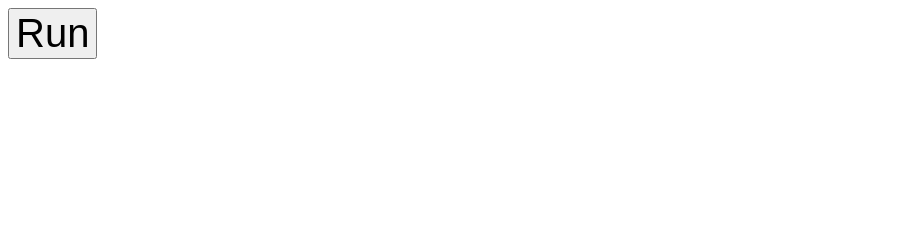
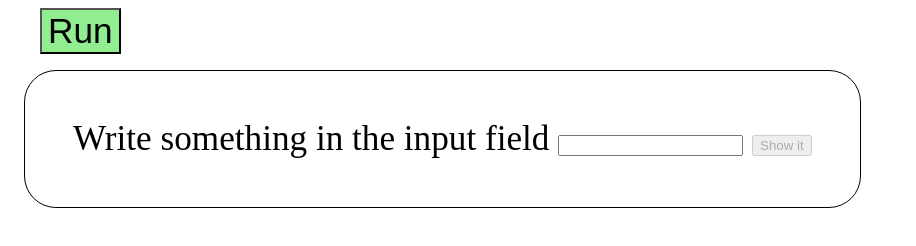
Before and after one commit to kostanikolov/js-advanced, a plain HTML site: page 02-DOMManipulations/index.html in a window 1280 px wide. Shown: the whole page, without its empty margins (0-916 px from the left). Drawn offline with Linux system fonts and the light colour scheme.

Commit message:
modified files

```diff
--- a/02-DOMManipulations/app.js
+++ b/02-DOMManipulations/app.js
@@ -1,5 +1,9 @@
 function app() {
-    console.log('Hello World!');
+
+    const inputField = document.getElementsByTagName('input')[0];
+    const button = document.getElementsByTagName('button')[1];
+
+    inputField.addEventListener('input', function () {
+        button.setAttribute('disabled', 'false');
+    });
 }
-
-app();
--- a/02-DOMManipulations/index.html
+++ b/02-DOMManipulations/index.html
@@ -3,10 +3,35 @@
 <head>
     <meta charset="UTF-8">
     <title>DOM Manipulations</title>
+
+    <style>
+        div {
+            border: 1px solid black;
+            border-radius: 2rem;
+            width: max-content;
+            padding: 3rem;
+            margin: 1rem;
+        }
+
+        .btn {
+            font-size: 2.2rem;
+            padding-left: 3rem;
+            padding-right: 3rem;
+        }
+    </style>
 </head>
 <body style="font-size: 2.2rem">
 
-    <button onclick="app()" style="font-size: 2.5rem">Run</button>
+    <button onclick="app()" style="font-size: 2.2rem;
+            margin-left: 2rem;
+            background-color: lightgreen;
+            color: black;">Run</button>
+
+    <div>
+        <label>Write something in the input field</label>
+        <input type="text">
+        <button disabled="false">Show it</button>
+    </div>
 
     <script src="./app.js"></script>
 </body>
```
